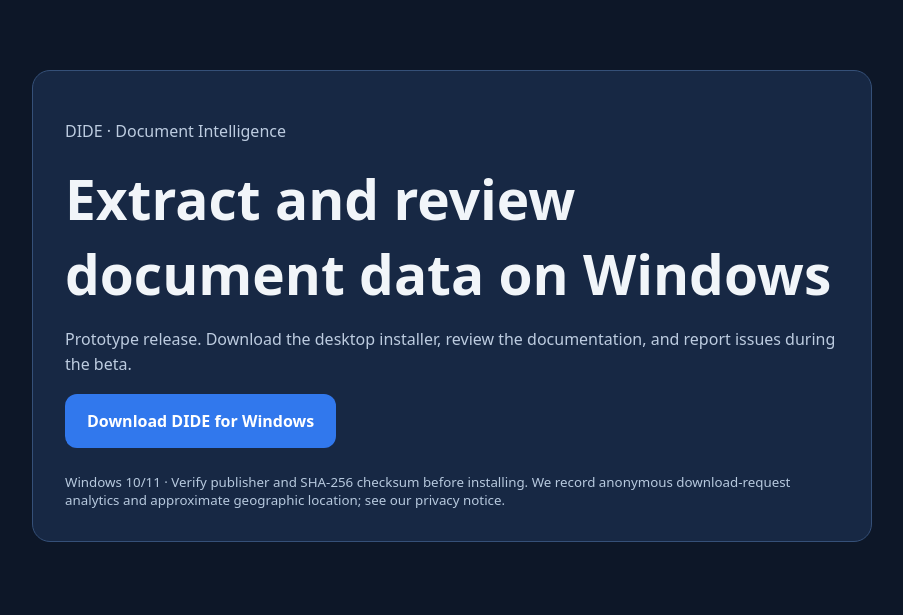
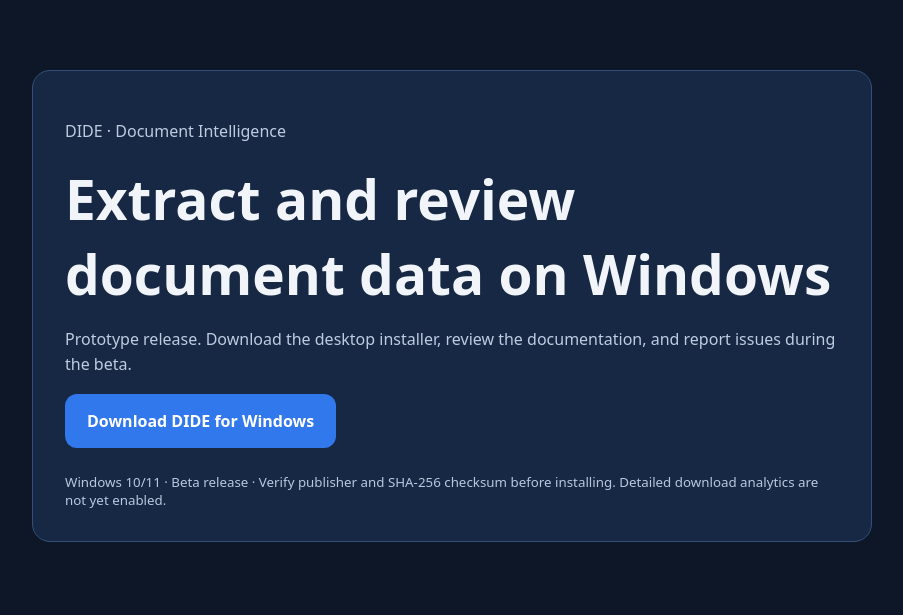
Before and after one commit to sudhirpagare-9/DIDE, a plain HTML site: page docs/index.html in a window 1280 px wide. Shown: the whole page, without its empty margins (188-1091 px from the left). Drawn offline with Linux system fonts and the light colour scheme.

Commit message:
Update index.html

```diff
--- a/docs/index.html
+++ b/docs/index.html
@@ -1,11 +1,94 @@
-<!doctype html><html lang="en"><meta charset="utf-8"><meta name="viewport" content="width=device-width, initial-scale=1"><title>DIDE — Windows Desktop Document Intelligence</title>
-<style>body{font-family:system-ui;margin:0;background:#0d1728;color:#f1f5f9}main{max-width:840px;margin:auto;padding:70px 20px}h1{font-size:clamp(32px,5vw,55px);margin:0}p{color:#bdcce0;line-height:1.6}.card{border:1px solid #355078;border-radius:18px;background:#172844;padding:32px}a.download{display:inline-block;background:#3178ed;border-radius:12px;padding:16px 22px;color:white;text-decoration:none;font-weight:700}small{display:block;margin-top:25px;color:#b7c9de}</style>
-<main><div class="card"><p>DIDE · Document Intelligence</p><h1>Extract and review document data on Windows</h1><p>Prototype release. Download the desktop installer, review the documentation, and report issues during the beta.</p><a class="download" id="download" href="#">Download DIDE for Windows</a><small>Windows 10/11 · Verify publisher and SHA-256 checksum before installing. We record anonymous download-request analytics and approximate geographic location; see our privacy notice.</small></div></main>
-<script>
-// Replace with your deployed Worker endpoint. Only the click/redirect is measured; no completed-transfer claim.
-const TRACKER='https://dide-download-tracker.YOUR_SUBDOMAIN.workers.dev';
-const a=document.getElementById('download');
-// Anonymous browser ID supports approximate repeat counts; clearing site data resets it.
-let id=localStorage.getItem('dide_visitor');if(!id){id=crypto.randomUUID();localStorage.setItem('dide_visitor',id)}
-a.href=TRACKER+'/api/download?source=website&visitor='+encodeURIComponent(id);
-</script></html>
+
+<!doctype html>
+<html lang="en">
+<head>
+  <meta charset="utf-8">
+  <meta name="viewport" content="width=device-width, initial-scale=1">
+
+  <title>DIDE — Windows Desktop Document Intelligence</title>
+
+  <style>
+    body {
+      font-family: system-ui, sans-serif;
+      margin: 0;
+      background: #0d1728;
+      color: #f1f5f9;
+    }
+
+    main {
+      max-width: 840px;
+      margin: auto;
+      padding: 70px 20px;
+    }
+
+    h1 {
+      font-size: clamp(32px, 5vw, 55px);
+      margin: 0;
+    }
+
+    p {
+      color: #bdcce0;
+      line-height: 1.6;
+    }
+
+    .card {
+      border: 1px solid #355078;
+      border-radius: 18px;
+      background: #172844;
+      padding: 32px;
+    }
+
+    a.download {
+      display: inline-block;
+      background: #3178ed;
+      border-radius: 12px;
+      padding: 16px 22px;
+      color: white;
+      text-decoration: none;
+      font-weight: 700;
+      transition: background 0.2s;
+    }
+
+    a.download:hover {
+      background: #2563eb;
+    }
+
+    small {
+      display: block;
+      margin-top: 25px;
+      color: #b7c9de;
+    }
+  </style>
+</head>
+
+<body>
+  <main>
+    <div class="card">
+
+      <p>DIDE · Document Intelligence</p>
+
+      <h1>Extract and review document data on Windows</h1>
+
+      <p>
+        Prototype release. Download the desktop installer,
+        review the documentation, and report issues during the beta.
+      </p>
+
+      <a
+        class="download"
+        id="download"
+        href="https://github.com/sudhirpagare-9/DIDE/releases/download/v2.0.0/DIDE-Setup-1.1.0.exe"
+      >
+        Download DIDE for Windows
+      </a>
+
+      <small>
+        Windows 10/11 · Beta release · Verify publisher
+        and SHA-256 checksum before installing.
+        Detailed download analytics are not yet enabled.
+      </small>
+
+    </div>
+  </main>
+</body>
+</html>
```
